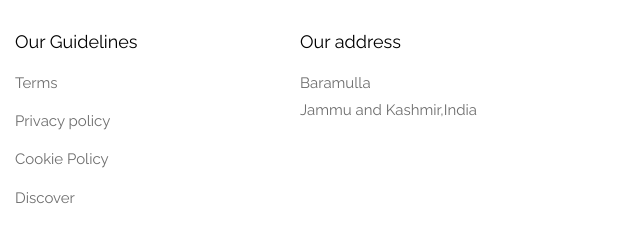
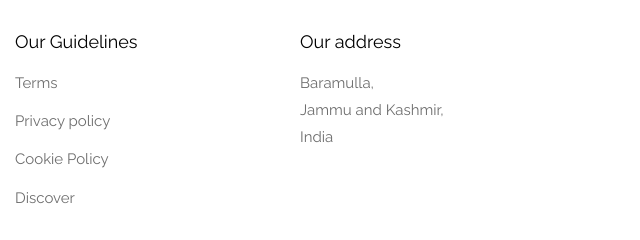
Before and after one commit to abrarlarah/earthly, a website: page index.html in a window 1280 px wide. Shown: the part 8217-8457 px from the top of the page, 640-1280 px from the left. Drawn offline with nearby package versions, Linux system fonts and the light colour scheme.

Commit message:
Update index.html

```diff
--- a/index.html
+++ b/index.html
@@ -802,7 +802,7 @@
           </div>
           <div class="col-12 col-md-6 col-lg-3 grid-margin">
               <h5 class="pb-2">Our address</h5>
-              <p class="text-muted">Baramulla<br>Jammu and Kashmir,India</p>
+              <p class="text-muted">Baramulla,<br>Jammu and Kashmir,<br>India</p>
 <!--               <div class="d-flex justify-content-center justify-content-md-start">
                 <a href="https://www.facebook.com/abrar.lara/"><span class="mdi mdi-facebook"></span></a>
                 <a href="https://twitter.com/Abrar_larah"><span class="mdi mdi-twitter"></span></a>
```
